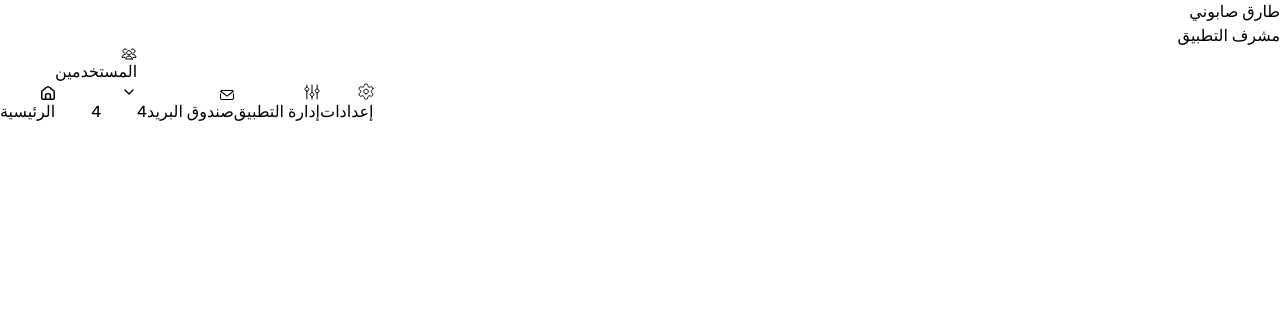
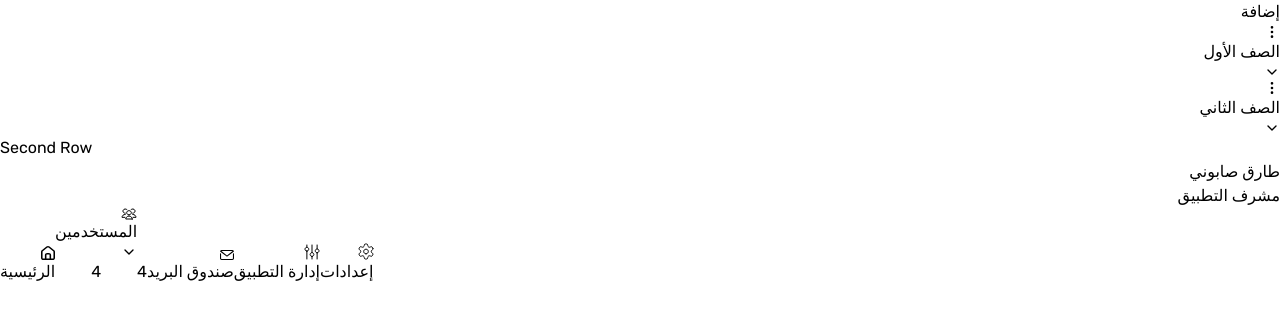
Before and after one commit to pepars-Rashid/school-project-1-v03, a Next.js app: page /Admin-dashboard in a window 1280 px wide. Shown: the top 320 px of the page. Built offline with nearby package versions, Linux system fonts and the light colour scheme.

Commit message:
grades and classes

```diff
--- a/src/app/Admin-dashboard/page.jsx
+++ b/src/app/Admin-dashboard/page.jsx
@@ -1,11 +1,21 @@
 import Sidebar from '@/components/admin-dashboard/adminNav'
+import DegreeLevels from '@/components/testing/now'
 
 
 
 export default function page() {
   return (
     <div className='flex'>
-      <div className='flex-grow'></div>
+      <div className='flex-grow grid grid-rows-[57%_40%] gap-[3%] pr-[25px] pl-[50px] pt-[100px] pb-[50px]'>
+
+      <div className="grid grid-cols-[71%_27%] gap-[2%]">
+        <div className="rounded-[15px] border-[3px] border-[#BFBFBF] "></div>
+        <div className="rounded-[15px] border-[3px] border-[#BFBFBF] "><DegreeLevels/></div>
+      </div>
+
+      <div className="w-full rounded-[15px] border-[3px] border-[#BFBFBF]">Second Row</div>
+
+      </div>
       <Sidebar/>
     </div>
   )
--- /dev/null
+++ b/src/components/testing/now.jsx
@@ -0,0 +1,97 @@
+'use client';
+import React, { useState } from 'react';
+import {
+  FiChevronDown,
+  FiChevronUp,
+  FiMoreVertical,
+} from 'react-icons/fi';
+import { motion } from 'framer-motion';
+
+export default function DegreeLevels() {
+  const [levels, setLevels] = useState([
+    { name: 'الصف الأول', sections: ['الشعبة الأولى', 'الشعبة الثانية'], isOpen: false },
+    { name: 'الصف الثاني', sections: [], isOpen: false },
+  ]);
+
+  const toggleDropdown = (index) => {
+    setLevels(levels.map((level, i) => i === index ? { ...level, isOpen: !level.isOpen } : level));
+  };
+
+  const handleAction = (action, levelIndex, sectionIndex) => {
+    // Handle add, delete, rename actions here
+    switch(action) {
+      case 'add':
+        // Implement add functionality
+        break;
+      case 'delete':
+        // Implement delete functionality
+        break;
+      case 'rename':
+        // Implement rename functionality
+        break;
+      default:
+        break;
+    }
+  };
+
+  return (
+    <div dir='rtl' className="p-[10px]">
+      <button className="">إضافة</button>
+      {levels.map((level, index) => (
+        <div  key={index} className="relative level"
+            onClick={() => toggleDropdown(index)}
+        >
+          <div className="level-header flex items-center justify-between p-2 bg-gray-100 rounded mt-2">
+
+            <span className='flex items-center gap-[12px]'>
+              <FiMoreVertical className='cursor-pointer'
+                              onClick={() => handleAction('menu')}
+              />
+              {level.name}
+            </span>
+            <div className="flex items-center">
+              <FiChevronDown className={`${level.isOpen && 'transform rotate-180 transition duration-500'} transform transition duration-500 `} />
+            </div>
+          </div>
+          {level.isOpen && (
+            <div className="ml-4 mt-2">
+              {level.sections.map((section, secIndex) => (
+                <div key={secIndex} className="section flex items-center justify-between p-2 bg-gray-200 rounded mt-1">
+                  <span className='flex items-center gap-[12px]'>
+                    <FiMoreVertical className='cursor-pointer'
+                                onClick={() => handleAction('menu')}
+                    />
+                    {section}
+                  </span>
+                </div>
+              ))}
+            </div>
+          )}
+        </div>
+      ))}
+    </div>
+  );
+}
+
+const TitleSection = () => {
+  return (
+    <>
+      <div dir="rtl" className="relative flex items-center gap-2 rounded-md transition-colors hover:bg-slate-100 cursor-pointer mb-6 border-slate-300">
+        <div className='z-10 h-12 w-12 bg-blue-300 border-2 border-indigo-700 rounded-md'></div>
+        <div>
+          <p className="text-lg font-semibold">طارق صابوني</p>
+          <p className="text-sm text-gray-500">مشرف التطبيق</p>
+        </div>
+      </div>
+      <div className="h-0.5 w-full bg-slate-300 mb-6"/>
+    </>
+  );
+};
+
+const Icons = {
+  home: (props) => <FiHome {...props} />,
+  users: (props) => <FiUsers {...props} />,
+  mailBox: (props) => <FiMail {...props} />,
+  appManagement: (props) => <FiSettings {...props} />,
+  settings: (props) => <FiSettings {...props} />,
+};
```
